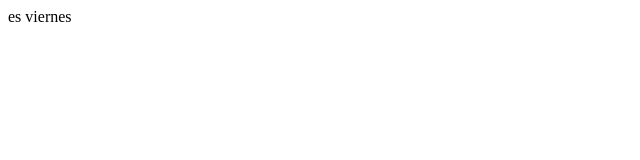
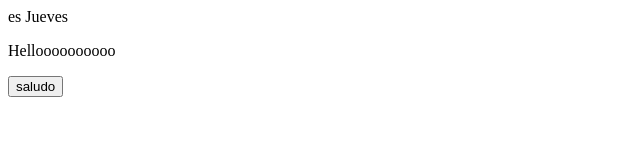
Before and after one commit to CoffeeBreakTime/practica-1, a plain HTML site: page ejercicio1.html in a window 1280 px wide. Shown: the whole page, without its empty margins (0-640 px from the left). Drawn offline with Linux system fonts and the light colour scheme.

Commit message:
añado javascript a ejemplo1.html

```diff
--- a/ejercicio1.html
+++ b/ejercicio1.html
@@ -1,6 +1,9 @@
 <html>
   <title>primer intento</title>
+  <script src="js/codigo.js"></script>
 <body>
-  <p>es viernes</p>
+  <p>es Jueves</p>
+  <p>Helloooooooooo</p>
+  <input type="button" onClick="saludo()" value="saludo"></input>
 </body>
 </html>
```
Also changed, not shown: 2 other files.
